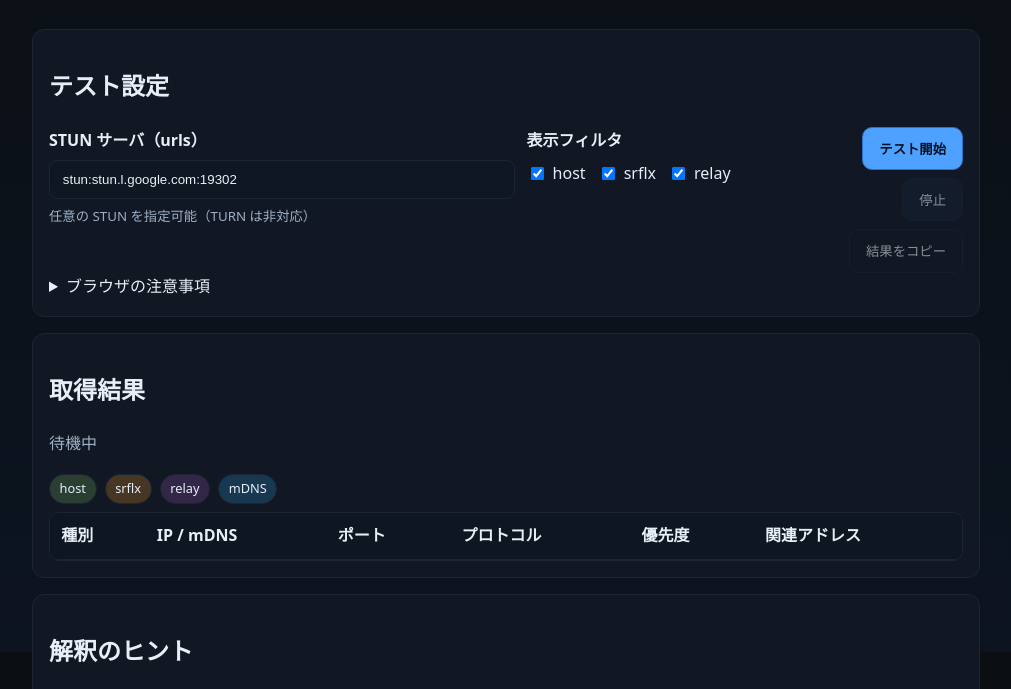
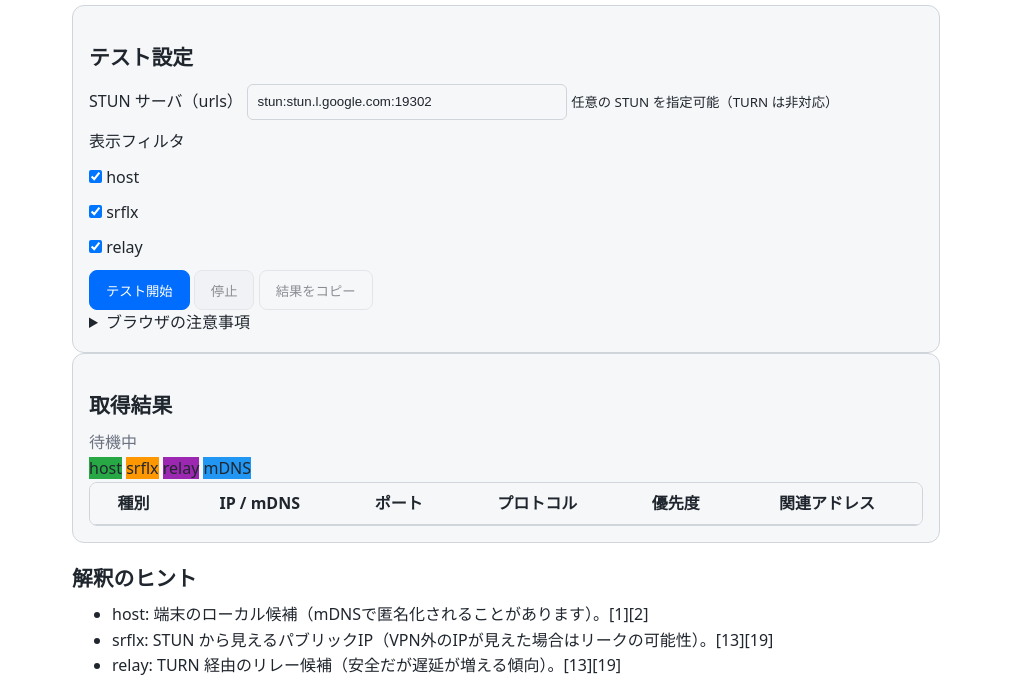
Before and after one commit to Alpha-rice/WebRTC-STUN-leak-check, a plain HTML site: page index.html in a window 1280 px wide. Shown: the part 148-837 px from the top of the page, without its empty margins (134-1145 px from the left). Drawn offline with Linux system fonts and the light colour scheme.

Commit message:
Update styles.css

```diff
--- a/styles.css
+++ b/styles.css
@@ -1,123 +1,59 @@
+/* ===== カラースキーム（ライト／ダークを prefers-color-scheme で切替） */
 :root{
-  --bg:#0b0f14;
-  --fg:#e7eef7;
-  --muted:#9db0c6;
-  --card:#111823;
-  --border:#1b2533;
-  --primary:#4ea1ff;
-  --secondary:#5f6b7a;
-  --good:#2ecc71;
-  --warn:#ffb020;
-  --host:#7bb661;
-  --srflx:#f0932b;
-  --relay:#9b59b6;
-  --mdns:#3498db;
+  --bg:#fff;          --fg:#20262e; --card:#f6f7f9; --border:#d0d5db;
+  --accent:#006dff;   --host:#28a745; --srflx:#ff9800; --relay:#9c27b0; --mdns:#2196f3;
+}
+@media(prefers-color-scheme:dark){
+  :root{
+    --bg:#0e1319; --fg:#eaeff5; --card:#141b24; --border:#293040;
+  }
 }
 
-*{box-sizing:border-box}
-html,body{height:100%}
-body{
-  margin:0;
-  font-family: system-ui, -apple-system, Segoe UI, Noto Sans JP, sans-serif;
-  background:linear-gradient(180deg,#0b0f14 0%,#0c1420 100%);
-  color:var(--fg);
-  line-height:1.7;
-}
+/* ===== ベース ===== */
+*{box-sizing:border-box; margin:0}
+body{background:var(--bg);color:var(--fg);font-family:system-ui, sans-serif;line-height:1.6;}
+.container{max-width:900px;margin:0 auto;padding:16px}
 
-.container{max-width:980px; margin:0 auto; padding:16px}
-header h1{margin:.3rem 0 0; font-size:1.8rem}
-.lead{color:var(--muted); margin:.3rem 0 0}
+/* ===== 見出し ===== */
+h1{font-size:1.9rem;margin-bottom:.3rem}
+h2{font-size:1.3rem;margin:1.2rem 0 .4rem}
 
-.controls, .results, .help{
-  background:var(--card);
-  border:1px solid var(--border);
-  border-radius:12px;
-  padding:16px;
-  margin-top:16px;
-}
+/* ===== コントロール ===== */
+.controls,.results{background:var(--card);border:1px solid var(--border);border-radius:12px;padding:16px}
+.lead{color:#6b7280}
+label{display:block;margin:.6rem 0}
+input[type=text]{width:100%;max-width:320px;padding:.6rem;border:1px solid var(--border);border-radius:6px;background:transparent;color:inherit}
+input[type=text]:focus{outline:none;border-color:var(--accent)}
 
-.control-grid{
-  display:grid;
-  grid-template-columns:1fr;
-  gap:12px;
-}
-@media(min-width:720px){
-  .control-grid{grid-template-columns:1.2fr .8fr auto}
-}
+.filter-group{display:flex;gap:12px;flex-wrap:wrap;margin:.6rem 0}
+.filter-group input{margin-right:4px}
 
-.control{display:flex; flex-direction:column; gap:6px}
-.control span{font-weight:600}
-input[type="text"]{
-  width:100%;
-  padding:.7rem .8rem;
-  border-radius:8px;
-  border:1px solid var(--border);
-  background:#0f1722;
-  color:var(--fg);
-  outline:none;
-}
-input[type="text"]:focus{border-color:var(--primary); box-shadow:0 0 0 2px #4ea1ff33}
-small{color:var(--muted)}
+.btn-group{display:flex;gap:8px;margin:1rem 0}
+button{padding:.6rem 1rem;border-radius:8px;border:1px solid var(--border);background:transparent;color:inherit;cursor:pointer}
+button.primary{background:var(--accent);color:#fff;border-color:var(--accent)}
+button.secondary{background:#adb5bd22}
+button.ghost{opacity:.8}
+button:disabled{opacity:.5;cursor:not-allowed}
 
-.filters{display:flex; gap:12px; align-items:center}
-.filters label{display:flex; gap:6px; align-items:center; color:var(--fg)}
+/* 進捗バー */
+.progress{height:6px;background:#0001;border-radius:4px;overflow:hidden;margin-top:8px}
+.progress span{display:block;height:100%;width:0;background:var(--accent);transition:width .4s}
 
-.buttons{display:flex; gap:8px; align-items:flex-end}
-button{
-  padding:.7rem 1rem;
-  border-radius:10px;
-  border:1px solid var(--border);
-  background:#121a27;
-  color:var(--fg);
-  cursor:pointer;
-}
-button.primary{background:var(--primary); border-color:#2c71c9; color:#051020; font-weight:700}
-button.secondary{background:#152030}
-button.ghost{background:transparent}
-button:disabled{opacity:.55; cursor:not-allowed}
+.status,.done{margin-top:.5rem;color:#6b7280}
+.done{color:var(--host);font-weight:700}
 
-.status{
-  margin:.2rem 0 1rem;
-  color:var(--muted);
-}
-.complete{color:var(--good); font-weight:700}
+/* ===== テーブル ===== */
+.table-wrap{overflow:auto;border:1px solid var(--border);border-radius:8px}
+table{width:100%;border-collapse:collapse;min-width:680px}
+th,td{padding:.5rem .7rem;border-bottom:1px solid var(--border)}
+thead th{position:sticky;top:0;background:var(--card)}
+.badge{padding:.2rem .5rem;border-radius:999px;font-size:.8rem;color:#fff}
+.host{background:var(--host)}.srflx{background:var(--srflx)}
+.relay{background:var(--relay)}.mdns{background:var(--mdns)}
 
-.legend{display:flex; gap:8px; flex-wrap:wrap; margin-bottom:8px}
-.pill{
-  padding:.2rem .6rem; border-radius:999px; font-size:.8rem; border:1px solid var(--border);
-  background:#0f1722; color:var(--fg)
-}
-.pill.host{background:color-mix(in srgb, var(--host) 25%, #0f1722)}
-.pill.srflx{background:color-mix(in srgb, var(--srflx) 25%, #0f1722)}
-.pill.relay{background:color-mix(in srgb, var(--relay) 25%, #0f1722)}
-.pill.mdns{background:color-mix(in srgb, var(--mdns) 25%, #0f1722)}
-
-.table-wrap{
-  overflow:auto;
-  border:1px solid var(--border);
-  border-radius:10px;
-}
-table{width:100%; border-collapse:collapse; min-width:680px}
-th,td{padding:.6rem .7rem; border-bottom:1px solid var(--border)}
-thead th{position:sticky; top:0; background:#0e1621; text-align:left}
-tbody tr:hover{background:#0f1722}
-
-.badge{
-  padding:.15rem .5rem; border-radius:999px; font-size:.78rem; font-weight:700; color:#081018
-}
-.badge.host{background:var(--host)}
-.badge.srflx{background:var(--srflx)}
-.badge.relay{background:var(--relay)}
-.badge.mdns{background:var(--mdns)}
-
-.card-list{display:none; list-style:none; padding:0; margin:12px 0 0; gap:10px}
-.card{background:#0f1722; border:1px solid var(--border); border-radius:10px; padding:10px}
-.card .row{display:flex; justify-content:space-between; gap:12px}
-.card .key{color:var(--muted)}
-
-@media(max-width:560px){
-  .table-wrap{display:none}
-  .card-list{display:grid}
-}
-
-footer small{display:block; color:var(--muted); margin:16px 0 32px}
+/* ===== カード（モバイル） ===== */
+.card-list{display:none;list-style:none;padding:0;margin:0}
+.card{border:1px solid var(--border);border-radius:8px;padding:10px;background:var(--card);margin-bottom:8px}
+.card .row{display:flex;justify-content:space-between}
+.card .key{color:#6b7280;font-size:.85rem}
+@media(max-width:560px){.table-wrap{display:none}.card-list{display:block}}
```
